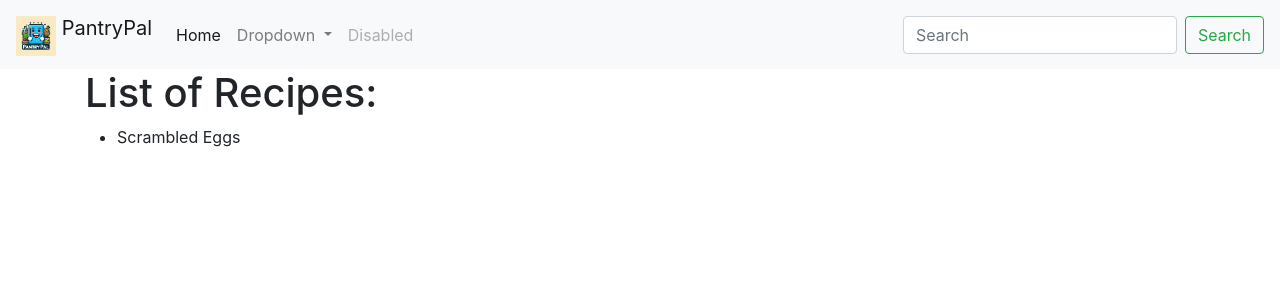
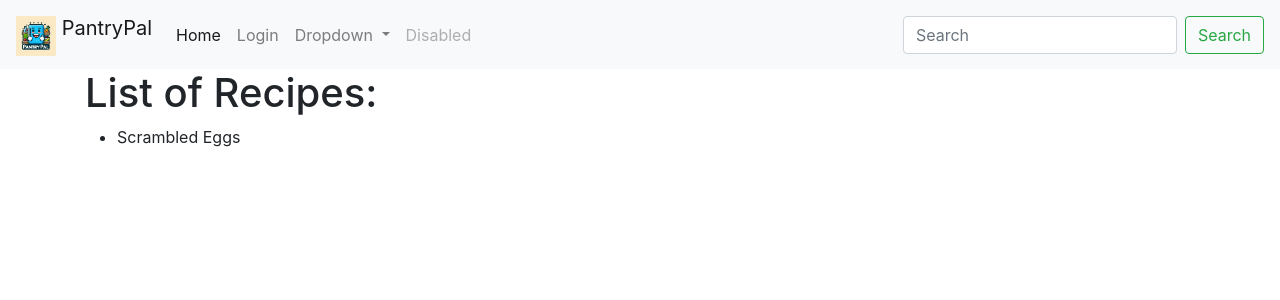
Before and after one commit to ligiaschulz/csci313-pantrypal, a Django app: page /browse/ in a window 1280 px wide. Shown: the top 300 px of the page. Run offline with Django 5.2, Linux system fonts and the light colour scheme; data comes from the database, SQL or seed files in the repository; both versions use the stored data as it was after the commit; some libraries are stand-ins or nearby versions.

Commit message:
Created logout and added to navbar

```diff
--- a/pantrypal/homepage/templates/homepage/navbar.html
+++ b/pantrypal/homepage/templates/homepage/navbar.html
@@ -28,14 +28,18 @@
         </li>
         {%if user.is_authenticated%}
 
-           <li class="nav-item">
-           <a class="nav-link" href="{%url 'accounts'%}">Account</a>
+          <li class="nav-item">
+          <a class="nav-link" href="{%url 'accounts'%}">Account</a>
+          </li>
+          <li class="nav-item">
+          <a class="nav-link" href="{%url 'logout'%}">Logout</a>
+          </li>
+        {%else%}
+          <li class="nav-item">
+            <a class="nav-link" href="{%url 'login'%}">Login</a>
+            </li>
+        {%endif%}
 
-
-
-        {%else%}
-        {%endif%}
-        </li>
         <li class="nav-item dropdown">
           <a class="nav-link dropdown-toggle" href="#" id="navbarDropdown" role="button" data-toggle="dropdown" aria-haspopup="true" aria-expanded="false">
             Dropdown
--- a/pantrypal/login/urls.py
+++ b/pantrypal/login/urls.py
@@ -3,4 +3,5 @@ from . import views
 
 urlpatterns= [
 path('login/',views.login_user,name = 'login'),
+path('logout/', views.logout_user, name = 'logout'),
 ]
--- a/pantrypal/login/views.py
+++ b/pantrypal/login/views.py
@@ -17,3 +17,8 @@ def login_user(request):
             return redirect('login')
     else:
         return render(request, 'login/login.html', {})
+
+def logout_user(request):
+    logout(request)
+    messages.success(request, 'You have been logged out successfully')
+    return redirect ('index')
```
Also changed, not shown: pantrypal/db.sqlite3.
